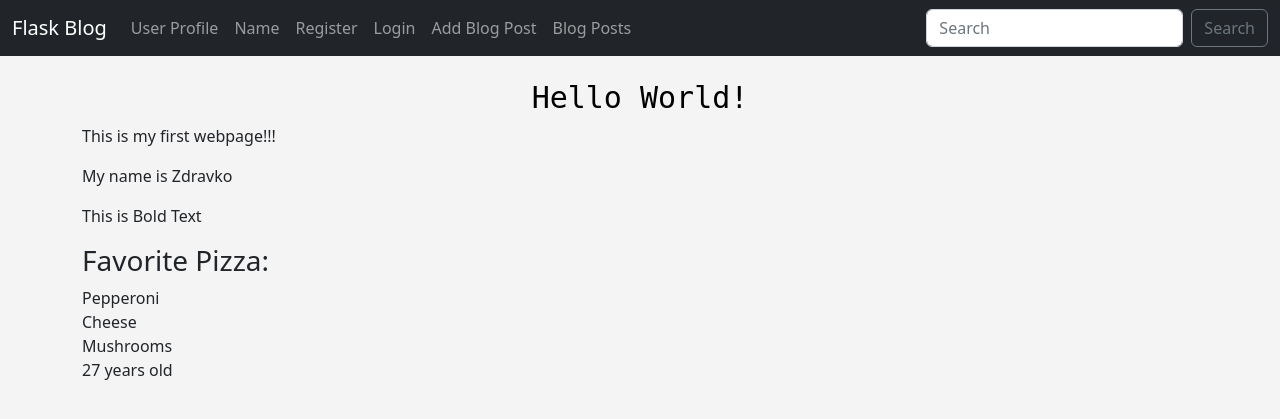
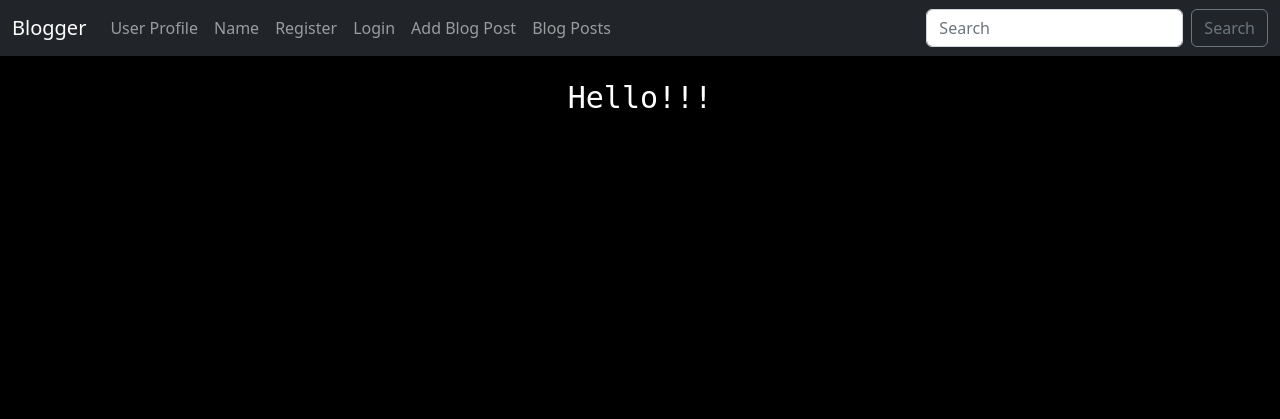
Before and after one commit to Zdravko-Jovancevic/my_flasker, a Flask app: page / in a window 1280 px wide. Shown: the top 419 px of the page. Run offline with Flask 2, Linux system fonts and the light colour scheme; some libraries are stand-ins or nearby versions.

Commit message:
minor changes

```diff
--- a/app.py
+++ b/app.py
@@ -341,13 +341,7 @@ def add_user():
 # Create a route decorator
 @app.route('/')
 def index():
-	first_name = "Zdravko"
-	stuff = "This is Bold Text"
-	favorite_pizza = ["Pepperoni", "Cheese", "Mushrooms", 27]
-	return render_template("index.html",
-		first_name=first_name,
-		stuff=stuff,
-		favorite_pizza=favorite_pizza)
+	return render_template("index.html")
 
 # localhost:5000/user/Zdravko
 @app.route("/user/<name>")
--- a/static/css/style.css
+++ b/static/css/style.css
@@ -1,18 +1,18 @@
 h1 {
-	color: black;
+	color: white;
 	font-size: 30px;
 	font-family: monospace;
 	text-align: center;
 }
 
 body {
-	background: #f4f4f4;
+	background: black;
 }
 
 #demo {
 	text-align: center;
 	font_size: 24px;
-	color: darkblue;
+	color: whitesmoke;
 }
 
 img {
--- a/templates/add_user.html
+++ b/templates/add_user.html
@@ -47,6 +47,7 @@
 	</form>
 </div>
 <br/><br/><br/>
+<!--
 <table class="table table-hover
 table-bordered">
 {% for our_user in our_users %}
@@ -58,6 +59,6 @@ table-bordered">
 	 <a href="{{ url_for('delete', id=our_user.id) }}">Delete</a> </td>
 	</tr>
 {% endfor %}
-</table>
+</table>  -->
 {% endif %}
 {% endblock %}
--- a/templates/index.html
+++ b/templates/index.html
@@ -1,16 +1,4 @@
 {% extends 'base.html' %}
 {% block content %}
-	<h1>Hello World!</h1>
-	<p>This is my first webpage!!!</p>
-	<p>My name is {{ first_name }}</p>
-	<p>{{ stuff }}</p>
-	<h3>Favorite Pizza:</h3>
-		{% for topping in favorite_pizza %}
-			{% if topping == 27 %}
-				{{ topping|string + " years old" }}
-			{% else %}
-				{{ topping }}<br/>
-			{% endif %}
-		{% endfor %}
-	<br/><br/>
+	<h1>Hello!!!</h1>
 {% endblock %}
--- a/templates/navbar.html
+++ b/templates/navbar.html
@@ -1,6 +1,6 @@
 <nav class="navbar navbar-expand-lg navbar-dark bg-dark">
   <div class="container-fluid">
-    <a class="navbar-brand" href="{{ url_for('index') }}">Flask Blog</a>
+    <a class="navbar-brand" href="{{ url_for('index') }}">Blogger</a>
     <button class="navbar-toggler" type="button" data-bs-toggle="collapse" data-bs-target="#navbarSupportedContent" aria-controls="navbarSupportedContent" aria-expanded="false" aria-label="Toggle navigation">
       <span class="navbar-toggler-icon"></span>
     </button>
```
